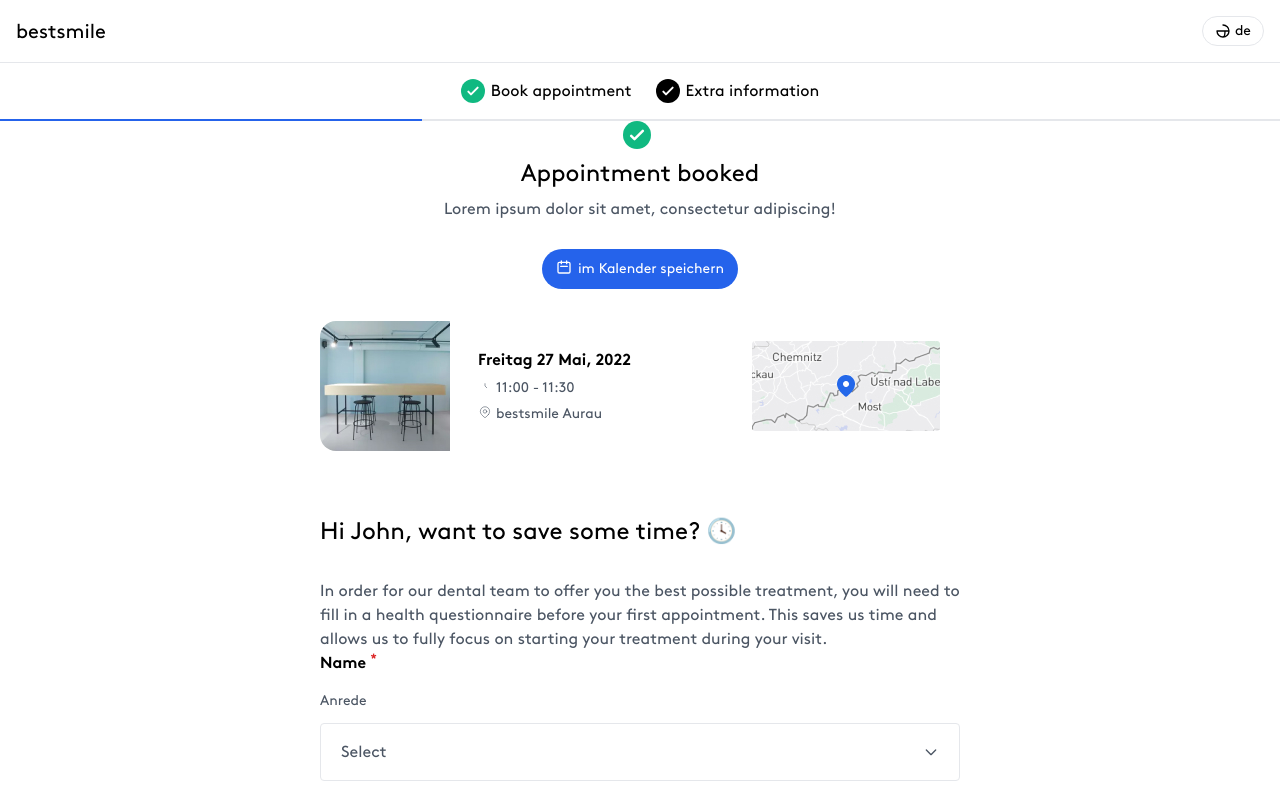
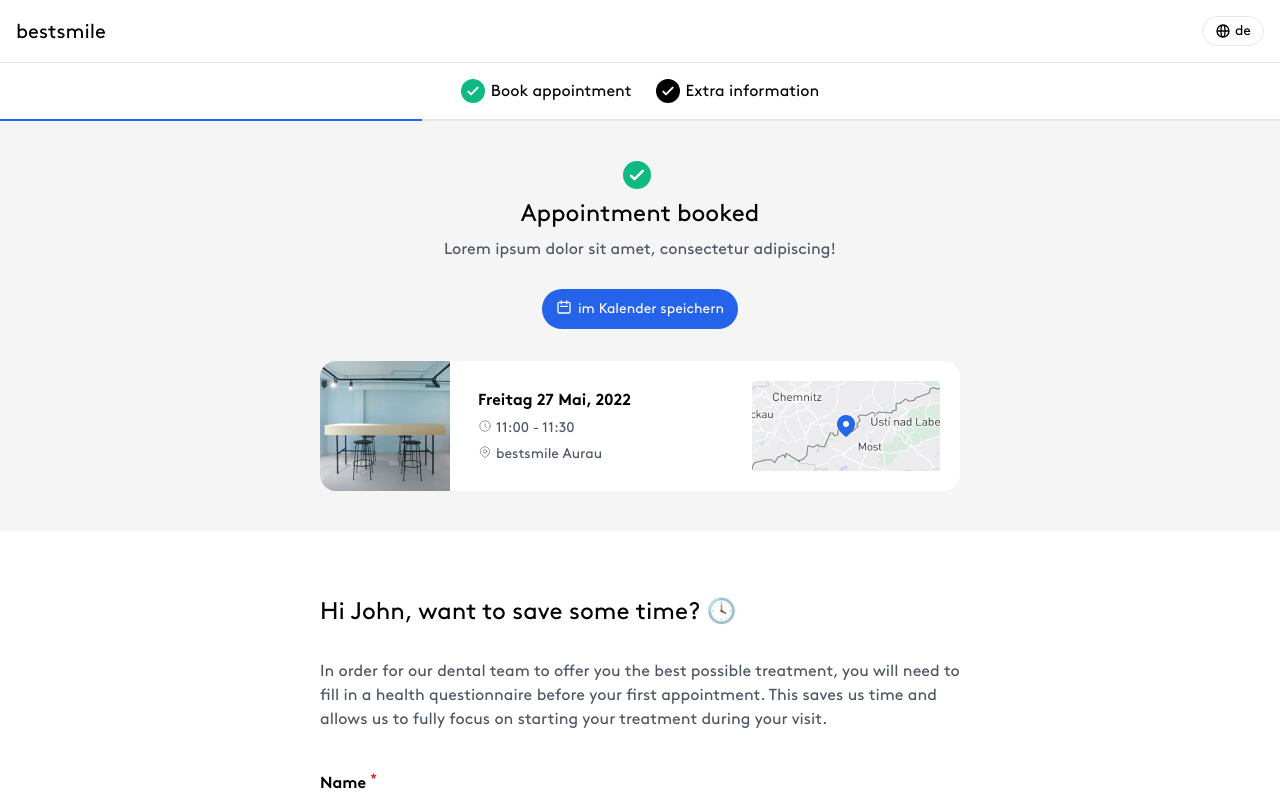
Before and after one commit to saymonakash/garysiladi, a plain HTML site: page step-1.html in a window 1280 px wide. Shown: the top 798 px of the page. Drawn offline with Linux system fonts and the light colour scheme.

Commit message:
Add files via upload

```diff
--- a/step-1.html
+++ b/step-1.html
@@ -14,7 +14,7 @@
         <link rel="shortcut icon" href="images/logo/LUDWIG_ROYAL_Logo_schwarz.svg" type="image/x-icon">
         <link rel="icon" href="images/logo/LUDWIG_ROYAL_Logo_schwarz.svg" type="image/x-icon">
         <!--------->
-        <title>Booking-Form-Step-[4px] || BestSmile</title>
+        <title>Booking-Form-Step-1 || BestSmile</title>
 
         <!----Tailwind CSS----->
         <link rel="stylesheet" href="output/tailwind.css">
@@ -36,7 +36,7 @@
                     <svg xmlns="http://www.w3.org/2000/svg" class="h-[16px] w-[16px] mr-[4px]" fill="none" viewBox="0 0 24 24"
                         stroke="currentColor" stroke-width="2">
                         <path stroke-linecap="round" stroke-linejoin="round"
-                            d="M21 12a9 9 0 01-9 9m9-9a9 9 0 00-9-9m9 9H3m9 9a9 9 0 01-9-9m9 9c1.657 0 3-4.03 3-9s-[4px].343-9-3-9m0 18c-[4px].657 0-3-4.03-3-9s1.343-9 3-9m-9 9a9 9 0 019-9" />
+                            d="M21 12a9 9 0 01-9 9m9-9a9 9 0 00-9-9m9 9H3m9 9a9 9 0 01-9-9m9 9c1.657 0 3-4.03 3-9s-1.343-9-3-9m0 18c-1.657 0-3-4.03-3-9s1.343-9 3-9m-9 9a9 9 0 019-9" />
                     </svg>
                     <!--========-->
                     <span>de</span>
@@ -80,9 +80,9 @@
             <!-- ==========section 001========== -->
             <section >
                 <!--========-->
-                <div class="bg-neutral-[4px]00">
+                <div class="bg-neutral-100">
                     <!--========-->
-                    <div class="max-w-screen-sm mx-auto px-[16px] sm:px-0 py-[4px]0">
+                    <div class="max-w-screen-sm mx-auto px-[16px] sm:px-0 py-[40px]">
                         <!--========-->
                         <div class=" flex flex-col items-center space-y-[8px]">
                             <!--========-->
@@ -124,7 +124,7 @@
                                         <!--========-->
                                         <svg xmlns="http://www.w3.org/2000/svg" class="h-[14px] w-[14px] mr-[4px] mb-[4px]" fill="none" viewBox="0 0 24 24" stroke="currentColor"
                                             stroke-width="1">
-                                            <path stroke-linecap="round" stroke-linejoin="round" d="M12 8v4l3 3m6-3a9 9 0 11-[4px]8 0 9 9 0 0118 0z" />
+                                            <path stroke-linecap="round" stroke-linejoin="round" d="M12 8v4l3 3m6-3a9 9 0 11-18 0 9 9 0 0118 0z" />
                                         </svg>
                                         <!--========-->
                                         <span>11:00 - 11:30</span>
@@ -166,7 +166,7 @@
                         visit.</p>
                     </div>
                     <!--========-->
-                    <form class="mt-[4px]0" action="#">
+                    <form class="mt-[40px]" action="#">
                         <!--====name====-->
                         <p class="font-bold mb-[16px]">Name <sup class="text-red-600">*</sup></p>
                         <!--========-->
```
Also changed, not shown: popup.html (+1 -1 lines), step-2.html (+9 -8 lines), output/tailwind.css.
